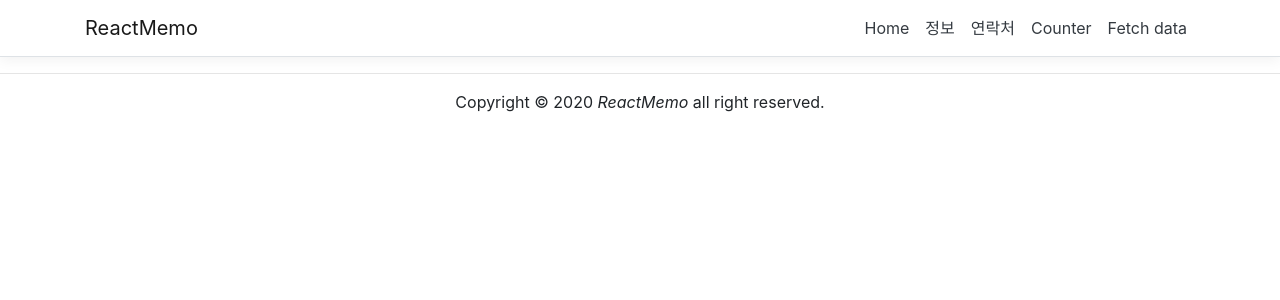
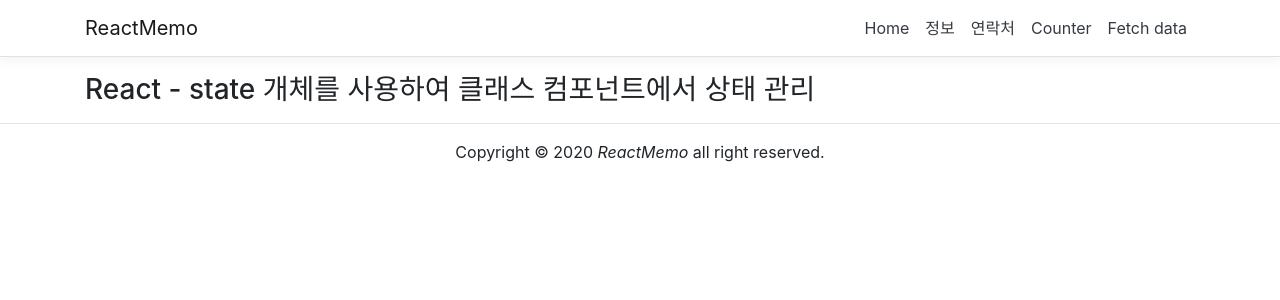
Before and after one commit to VisualAcademy/ReactMemo, a React (Create React App) app in the folder ReactMemo/ClientApp/: page /StateDescription in a window 1280 px wide. Shown: the top 300 px of the page. Built offline with nearby package versions, Linux system fonts and the light colour scheme.

Commit message:
StateDescription.js

```diff
--- a/ReactMemo/ClientApp/src/App.js
+++ b/ReactMemo/ClientApp/src/App.js
@@ -14,6 +14,7 @@ import { PropsDemo } from './components/Demos/PropsDemo/PropsDemo';
 import { PropsChildrenDemo } from './components/Demos/PropsChildrenDemo/PropsChildrenDemo';
 import { DestructuringAssignmentDemo } from './components/Demos/DestructuringAssignmentDemo/DestructuringAssignmentDemo';
 import { StateDemo } from './components/Demos/StateDemo/StateDemo';
+
 import { StateObjectLiteral } from './components/Demos/StateObjectLiteral/StateObjectLiteral';
 import { OnClickDemo } from './components/Demos/OnClickDemo/OnClickDemo';
 import { BooksIndex } from './components/Books/BooksIndex';
@@ -26,6 +27,7 @@ import './custom.css'
 import { OneWayBinding } from './components/Demos/OneWayBinding/OneWayBinding';
 import { MapFunctionDemo } from './components/Demos/MapFunctionDemo/MapFunctionDemo';
 import { MapFunctionBookList } from './components/Demos/MapFunctionBookList/MapFunctionBookList';
+import StateDescription from './components/Demos/StateDescription/StateDescription';
 
 export default class App extends Component {
     static displayName = App.name;
@@ -49,8 +51,13 @@ export default class App extends Component {
                 <Route path="/PropsDemo" component={PropsDemo} />
                 <Route path="/PropsChildrenDemo" component={PropsChildrenDemo} />
                 <Route path='/DestructuringAssignmentDemo' component={DestructuringAssignmentDemo} />
+
                 <Route path='/StateDemo' component={StateDemo} />
+
+                <Route path="/StateDescription" component={StateDescription} />
+
                 <Route path='/StateObjectLiteral' component={StateObjectLiteral} />
+
                 <Route path='/OnClickDemo' component={OnClickDemo} />
 
                 <Route path='/Ideas' component={Ideas} />
--- /dev/null
+++ b/ReactMemo/ClientApp/src/components/Demos/StateDescription/StateDescription.js
@@ -0,0 +1,17 @@
+// StateDescription.js
+import React from 'react';
+
+class StateDescription extends React.Component {
+    constructor() {
+        super();
+        this.state = {
+            title: "React",
+            message: "state 개체를 사용하여 클래스 컴포넌트에서 상태 관리",
+        };
+    }
+    render() {
+        return (<h3>{this.state.title} - {this.state.message}</h3>);
+    }
+}
+
+export default StateDescription;
```
